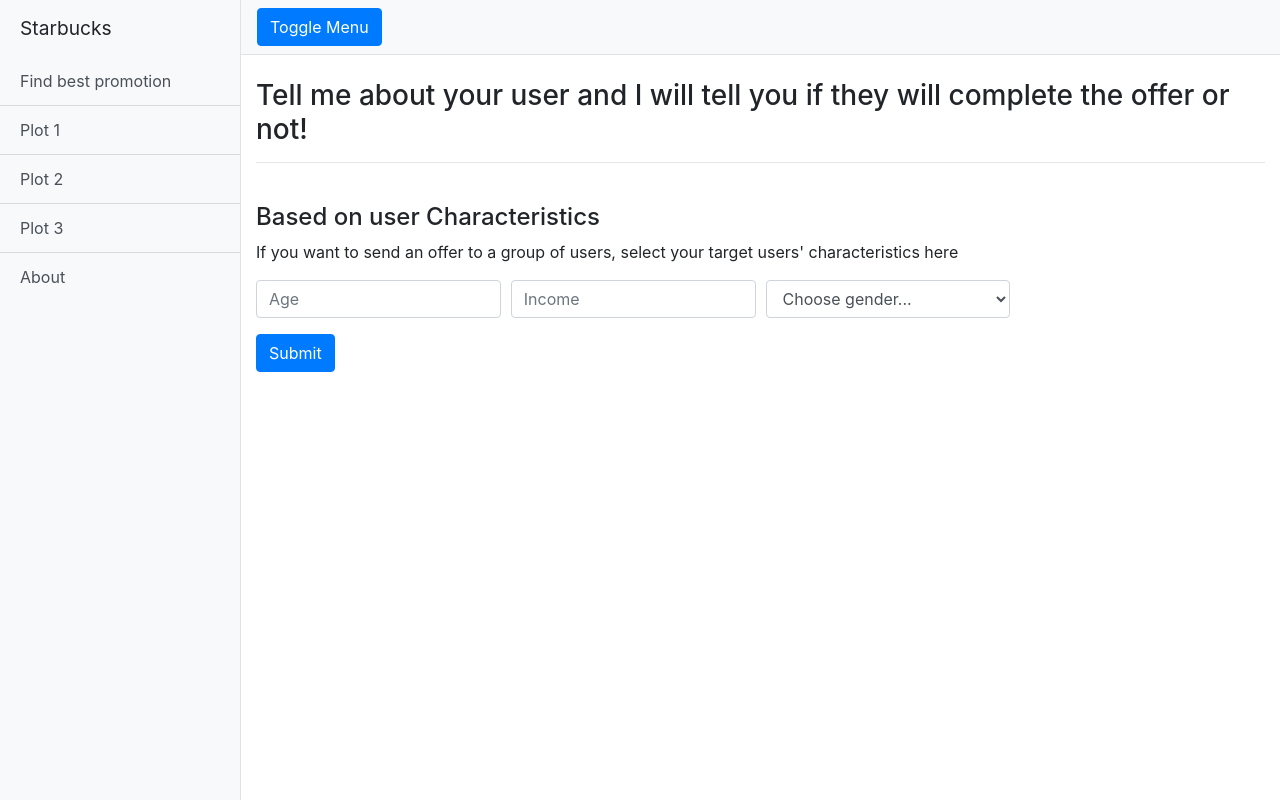
After one commit to hamidkhbl/starbucks-challenge, a Flask app: page /predict in a window 1280 px wide. The commit adds this page. Run offline with Flask 2, Linux system fonts and the light colour scheme; parts of the project's set-up code (start-up, migrations or seed data) failed here and were passed over; some libraries are stand-ins or nearby versions.

Commit message:
add offer completion prediction

```diff
--- /dev/null
+++ b/app/templates/public/predict.html
@@ -0,0 +1,53 @@
+{% extends "public/templates/public_template.html"%}
+
+{% block title%}Starbucks{% endblock %}
+
+{% block profile%}
+{{username}}
+{% endblock%}
+
+{% block main%}
+
+<div class="container">
+  <br>
+
+  <h3>Tell me about your user and I will tell you if they will complete the offer or not!</h3>
+    <hr>
+  <br>
+    <form action="/predict" method="POST">
+        <h4>Based on user Characteristics </h4>
+        <p>If you want to send an offer to a group of users, select your target users' characteristics here</p>
+        <div class="form-row">
+          <div class="form-group col-md-3">
+            <input type="Number" class="form-control" id="inputEmail4" placeholder="Age" name = "age" required>
+          </div>
+          <div class="form-group col-md-3">
+            <input type="number" class="form-control" id="inputPassword4" name = "income" placeholder="Income" required>
+          </div>
+
+          <div class="form-group col-md-3">
+            <select id="inputState" class="form-control" name = "gender" required>
+              <option selected>Choose gender...</option>
+              <option>Male</option>
+              <option>Female</option>
+              <option>Not important</option>
+            </select>
+          </div>
+
+        </div>
+
+        <div class="form-row">
+
+        </div>
+
+        <button type="submit" class="btn btn-primary">Submit</button>
+      </form>
+      <br>
+      {{message}}
+      <br>
+
+
+    </div>
+</div>
+
+{%endblock%}
--- a/app/views.py
+++ b/app/views.py
@@ -1,4 +1,5 @@
 from app import app
+import pandas as pd
 from flask import Flask, request, redirect, render_template, flash, url_for, session, send_from_directory, abort
 from datetime import datetime
 import sys
@@ -6,12 +7,14 @@ sys.path.append('app/code')
 from plot import plot
 sys.path.append('model')
 from filter_offer import user_offers_history, load_data, user_history_analyzer
+from sklearn.externals import joblib
 
 @app.route("/")
 @app.route("/index", methods = ["GET", "POST"])
 def index():
     df1_html = ""
     df1=""
+    new_offer=""
     if request.method == "POST":
         req = request.form
         user_id = req.get("user_id")
@@ -21,9 +24,22 @@ def index():
     return render_template("public/index.html",  df1 = df1_html, count = len(df1), new_offer = new_offer)
 
 
-@app.route("/dashboard")
-def dashboard():
-    return render_template("public/dashboard.html")
+@app.route("/predict", methods = ["GET", "POST"])
+def predict():
+    message = ""
+    if request.method == "POST":
+        req = request.form
+        age = req.get("age")
+        income = req.get("income")
+        gender = req.get("gender")
+
+        model = joblib.load("model/model.pkl")
+        query =  pd.DataFrame({'age': [int(age)], 'gender': [ 1 if gender == "Male" else 0], 'income': [int(income)]})
+        #query =  [int(age), 1 if gender == "Male" else 0, int(income)]
+        completed = model.predict(query)
+
+        message = "{} users with the age of {} who has an income of around {} are most likely to {} offers.".format("Male" if gender == 1 else "Female", age, income, "complete" if completed == 1 else "not compelete")
+    return render_template("public/predict.html", message = message)
 
 @app.route("/about")
 def about():
```
Also changed, not shown: app/templates/public/index.html (+0 -36 lines).
